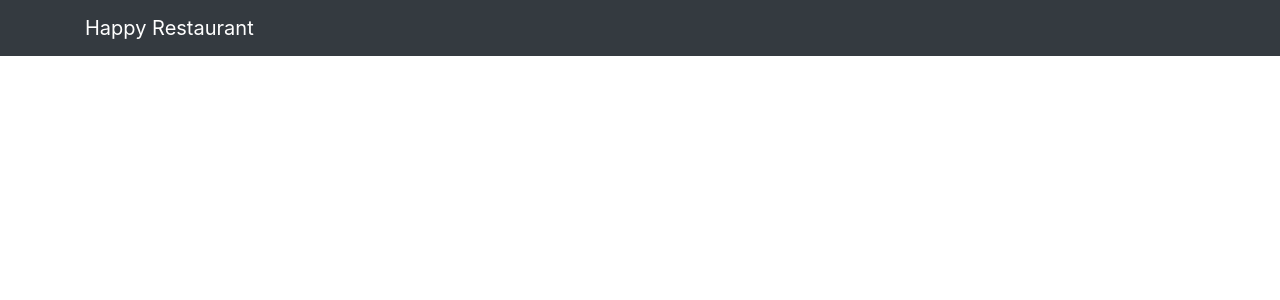
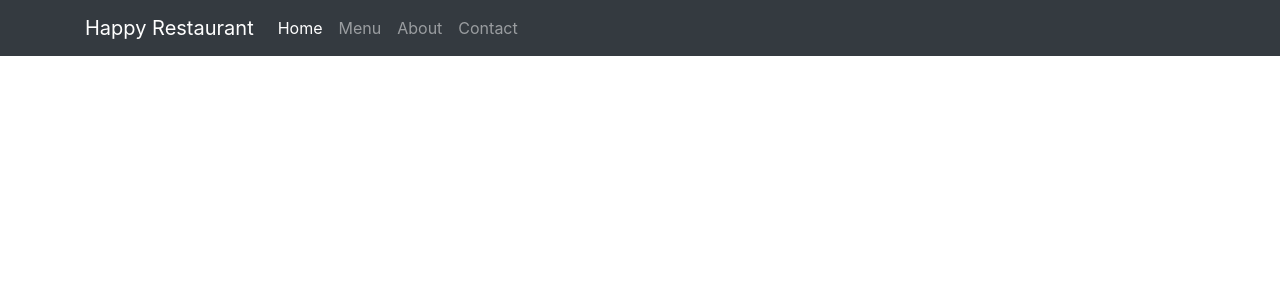
Before and after one commit to Sabrina-Sumona/Happy-Restaurant, a React (Create React App) app: page /about in a window 1280 px wide. Shown: the top 300 px of the page. Built offline with nearby package versions, Linux system fonts and the light colour scheme.

Commit message:
designing navigation bar

```diff
--- /dev/null
+++ b/src/components/body/About.js
@@ -0,0 +1,11 @@
+import React from 'react';
+
+const About = () => {
+    return (
+        <div>
+
+        </div>
+    );
+}
+
+export default About;
--- a/src/components/header/Navigation.js
+++ b/src/components/header/Navigation.js
@@ -1,17 +1,51 @@
-import React from 'react';
-import { Navbar, NavbarBrand } from 'reactstrap';
-const Navigation = () => {
+import React, { Component } from 'react';
+import { Navbar, NavbarBrand, Nav, NavItem, NavbarToggler, Collapse } from 'reactstrap';
+import { Link } from 'react-router-dom';
+
+class Navigation extends Component {
+    constructor(props) {
+        super(props);
+        this.state = {
+            isNavOpen: false
+            // isNavOpen: true
+        }
+    }
+
+    navToggle = () => {
+        this.setState({
+            isNavOpen: !this.state.isNavOpen
+        })
+    }
+    render() {
         return (
             <div>
-            <Navbar dark color='dark'>
+                <Navbar dark color='dark' expand="sm">
                     <div className="container">
+                        <NavbarToggler onClick={this.navToggle} />
                         <NavbarBrand href="/">
                             Happy Restaurant
                         </NavbarBrand>
+                        <Collapse isOpen={this.state.isNavOpen} navbar>
+                            <Nav className="mr-auto" navbar>
+                                <NavItem>
+                                    <Link to="/" className="nav-link active">Home</Link>
+                                </NavItem>
+                                <NavItem>
+                                    <Link to="/menu" className="nav-link">Menu</Link>
+                                </NavItem>
+                                <NavItem>
+                                    <Link to="/about" className="nav-link">About</Link>
+                                </NavItem>
+                                <NavItem>
+                                    <Link to="/contact" className="nav-link">Contact</Link>
+                                </NavItem>
+                            </Nav>
+                        </Collapse>
                     </div>
                 </Navbar>
-        </div>
+            </div >
         );
+    }
 }
 
 export default Navigation;
```
Lines whose indentation alone changed are shown as unchanged.
